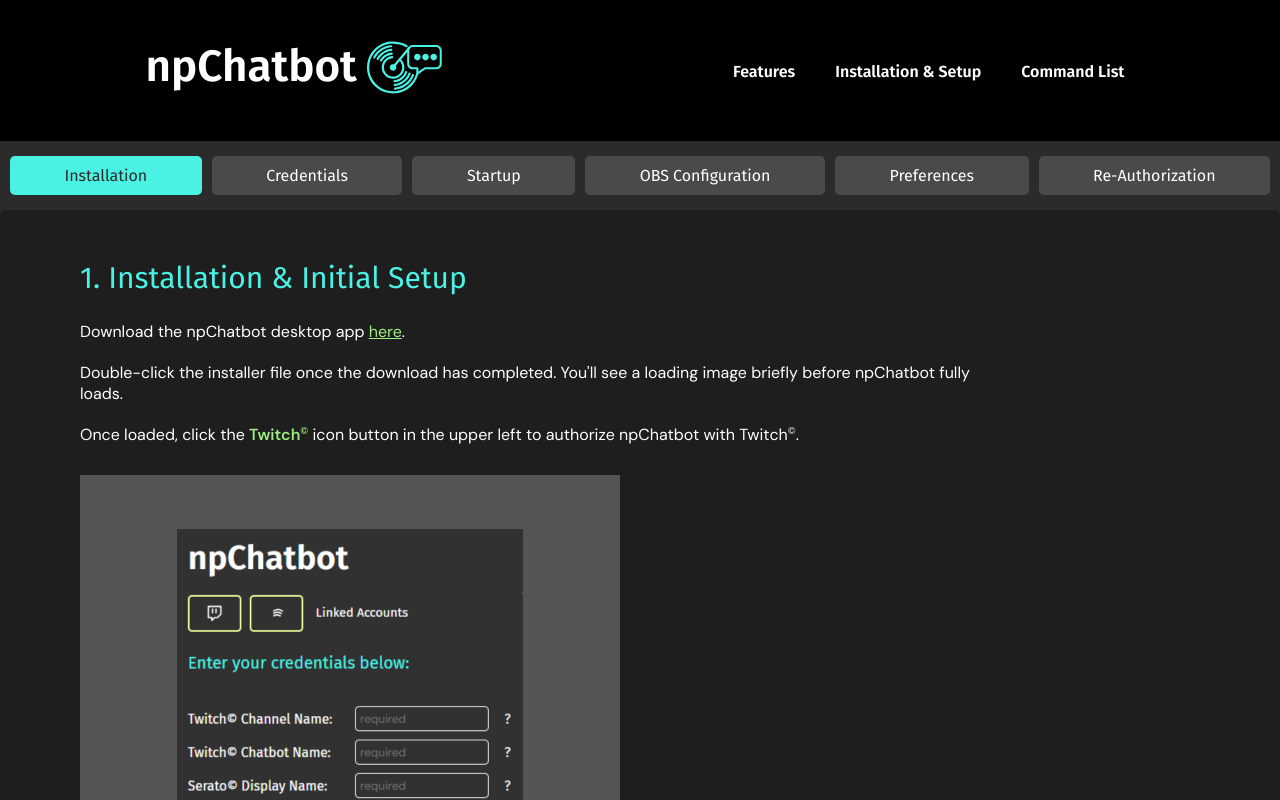
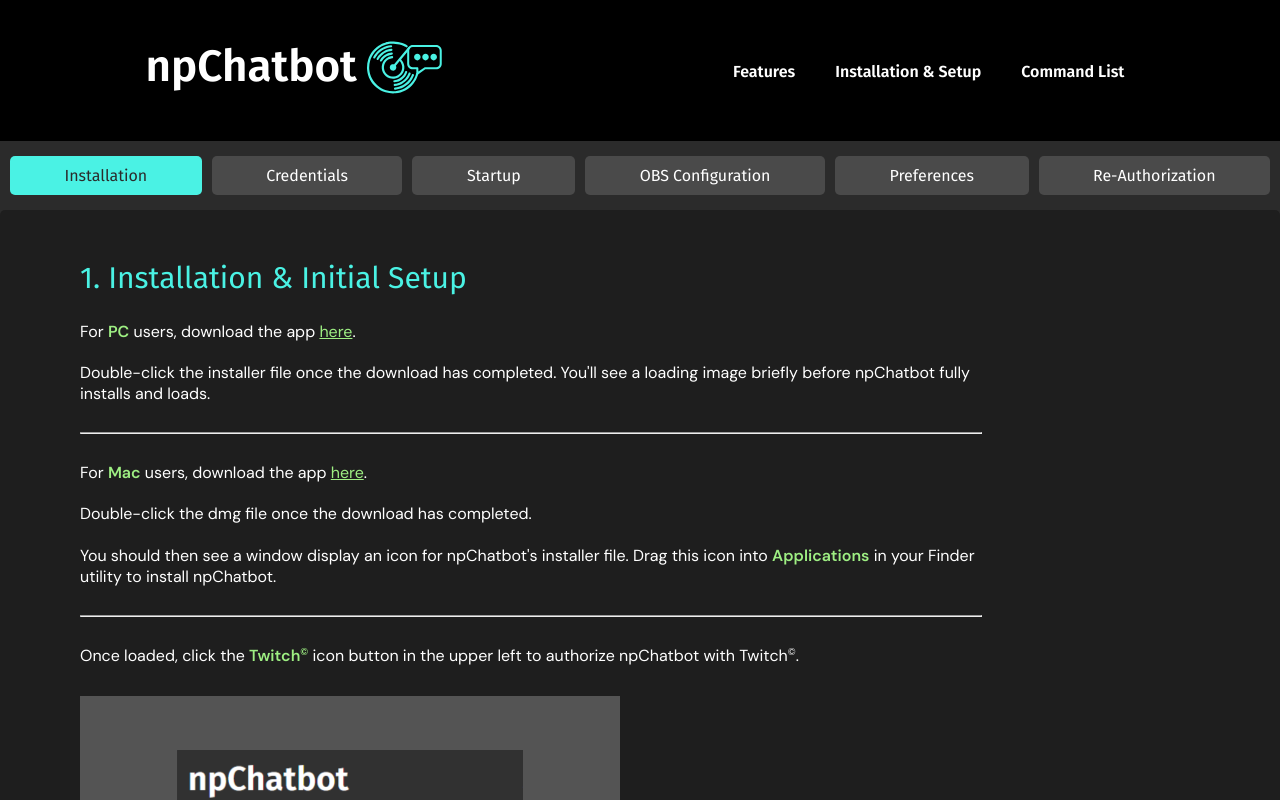
Before and after one commit to marcusmcb/np-chatbot-site, a React (Create React App) app: page /installation in a window 1280 px wide. Shown: the top 800 px of the page. Built offline with nearby package versions, Linux system fonts and the light colour scheme.

Commit message:
updated installation instructions for macOS dmg

```diff
--- a/src/pages/installation/panels/InstallationPanel.tsx
+++ b/src/pages/installation/panels/InstallationPanel.tsx
@@ -8,18 +8,41 @@ const InstallationPanel = (): JSX.Element => {
 				1. Installation & Initial Setup
 			</div>
 			<div className='installation-page-directions-step'>
-				Download the npChatbot desktop app{' '}
+				For <span className='highlighted-installation-text'>PC</span> users,
+				download the app{' '}
 				<a href='https://npchatbot-downloads.s3.us-west-2.amazonaws.com/npchatbot-setup.exe'>
 					here
 				</a>
 				.
 			</div>
-
 			<div className='installation-page-directions-step'>
 				Double-click the installer file once the download has completed. You'll
-				see a loading image briefly before npChatbot fully loads.
+				see a loading image briefly before npChatbot fully installs and loads.
 			</div>
-
+			<div className='installation-page-directions-step'>
+				<hr />
+			</div>
+			<div className='installation-page-directions-step'>
+				For <span className='highlighted-installation-text'>Mac</span> users,
+				download the app{' '}
+				<a href='https://npchatbot-downloads.s3.us-west-2.amazonaws.com/npchatbot.dmg'>
+					here
+				</a>
+				.
+			</div>
+			<div className='installation-page-directions-step'>
+				<div>Double-click the dmg file once the download has completed.</div>
+				<br />
+				<div>
+					You should then see a window display an icon for npChatbot's installer
+					file. Drag this icon into{' '}
+					<span className='highlighted-installation-text'>Applications</span> in
+					your Finder utility to install npChatbot.
+				</div>
+			</div>
+			<div className='installation-page-directions-step'>
+				<hr />
+			</div>
 			<div className='installation-page-directions-step'>
 				Once loaded, click the{' '}
 				<span className='highlighted-installation-text'>
```
